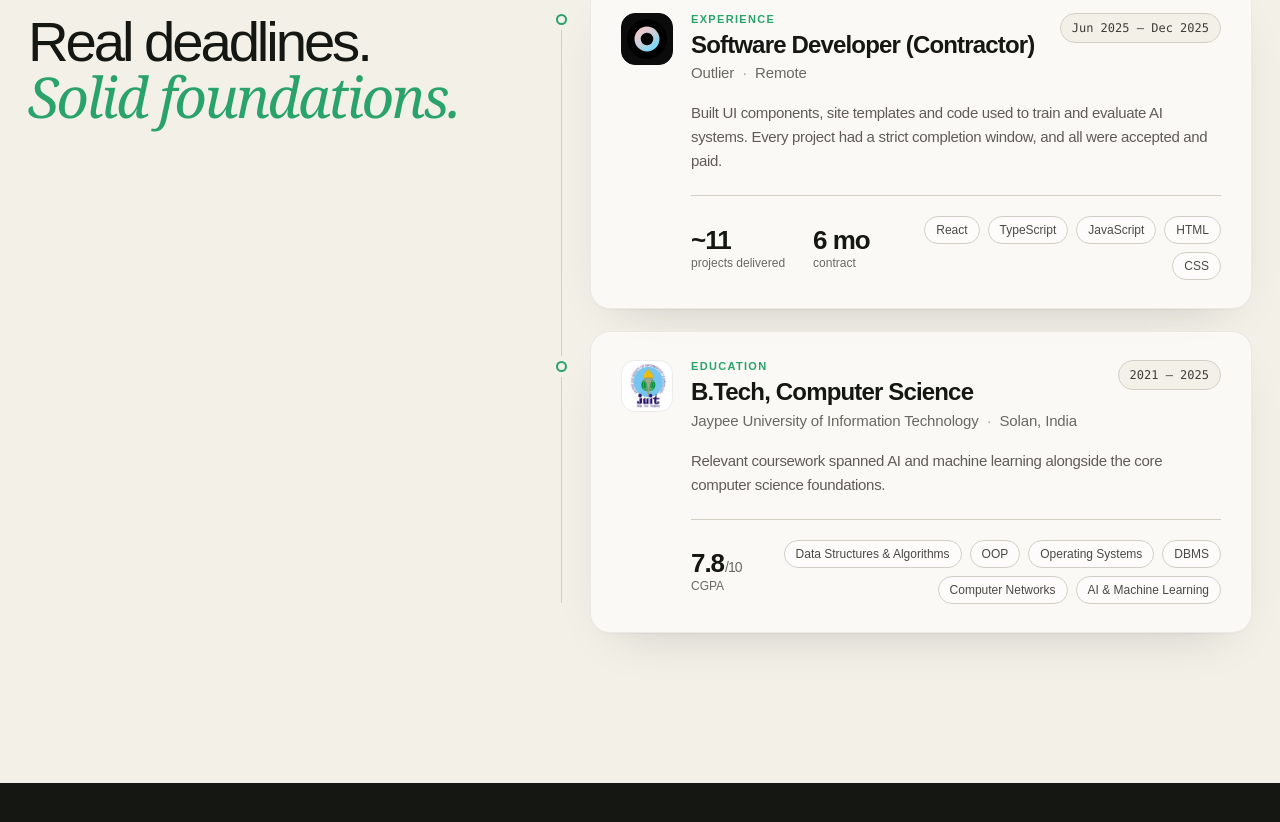
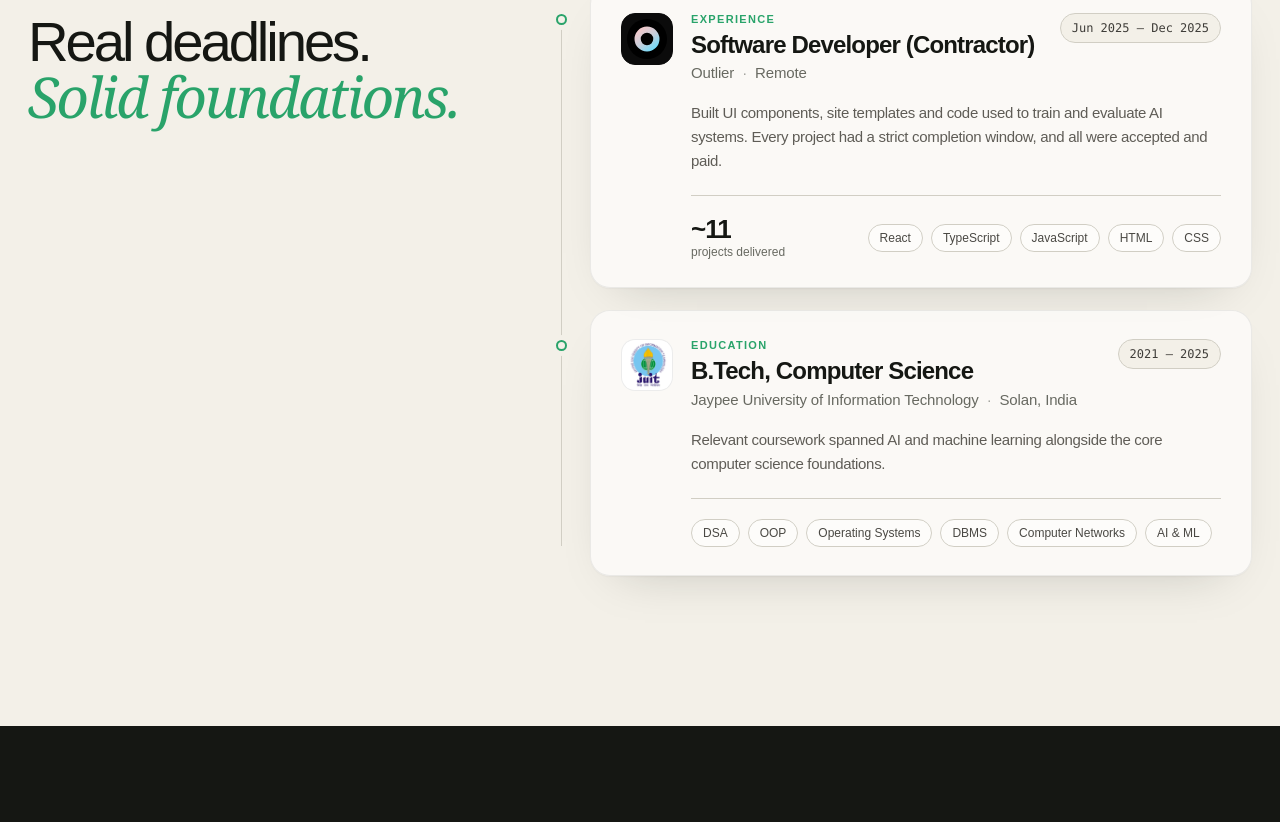
Before and after one commit to shobhit26-09/Shobhit_portfolio, a React (Vite) app: page / in a window 1280 px wide. Shown: the part 6262-7084 px from the top of the page. Built offline with nearby package versions, Linux system fonts and the light colour scheme.

Commit message:
Remove CGPA and contract-length stats per review

```diff
--- a/src/App.tsx
+++ b/src/App.tsx
@@ -110,14 +110,14 @@ export default function App(){
          <article className="journeyCard">
           <div className="jcTop"><span className="orgLogo orgDark"><img src={outlierLogo} alt="Outlier logo"/></span><div className="jcTitle"><p className="jcKind">Experience</p><h3>Software Developer (Contractor)</h3><p className="jcOrg">Outlier <i>·</i> Remote</p></div><span className="jcDate">Jun 2025 — Dec 2025</span></div>
           <p className="jcDetail">Built UI components, site templates and code used to train and evaluate AI systems. Every project had a strict completion window, and all were accepted and paid.</p>
-          <div className="jcFoot"><div className="jcStats"><div><b>~11</b><span>projects delivered</span></div><div><b>6 mo</b><span>contract</span></div></div><ul className="jcChips"><li>React</li><li>TypeScript</li><li>JavaScript</li><li>HTML</li><li>CSS</li></ul></div>
+          <div className="jcFoot"><div className="jcStats"><div><b>~11</b><span>projects delivered</span></div></div><ul className="jcChips"><li>React</li><li>TypeScript</li><li>JavaScript</li><li>HTML</li><li>CSS</li></ul></div>
          </article>
         </li>
         <li className="journeyItem reveal"><span className="journeyNode" aria-hidden="true"/>
          <article className="journeyCard">
           <div className="jcTop"><span className="orgLogo orgCrest"><img src={juitLogo} alt="Jaypee University of Information Technology logo"/></span><div className="jcTitle"><p className="jcKind">Education</p><h3>B.Tech, Computer Science</h3><p className="jcOrg">Jaypee University of Information Technology <i>·</i> Solan, India</p></div><span className="jcDate">2021 — 2025</span></div>
           <p className="jcDetail">Relevant coursework spanned AI and machine learning alongside the core computer science foundations.</p>
-          <div className="jcFoot"><div className="jcStats"><div><b>7.8<small>/10</small></b><span>CGPA</span></div></div><ul className="jcChips"><li>Data Structures &amp; Algorithms</li><li>OOP</li><li>Operating Systems</li><li>DBMS</li><li>Computer Networks</li><li>AI &amp; Machine Learning</li></ul></div>
+          <div className="jcFoot jcFootChips"><ul className="jcChips"><li>DSA</li><li>OOP</li><li>Operating Systems</li><li>DBMS</li><li>Computer Networks</li><li>AI &amp; ML</li></ul></div>
          </article>
         </li>
        </ol>
--- a/src/index.css
+++ b/src/index.css
@@ -249,3 +249,4 @@
 .caseHead{max-width:1180px;margin-left:auto;margin-right:auto}
 .orgLogo.orgCrest img{width:46px;height:46px}
 @media(max-width:700px){.orgLogo.orgCrest img{width:40px;height:40px}}
+.jcFootChips .jcChips{justify-content:flex-start}
```
